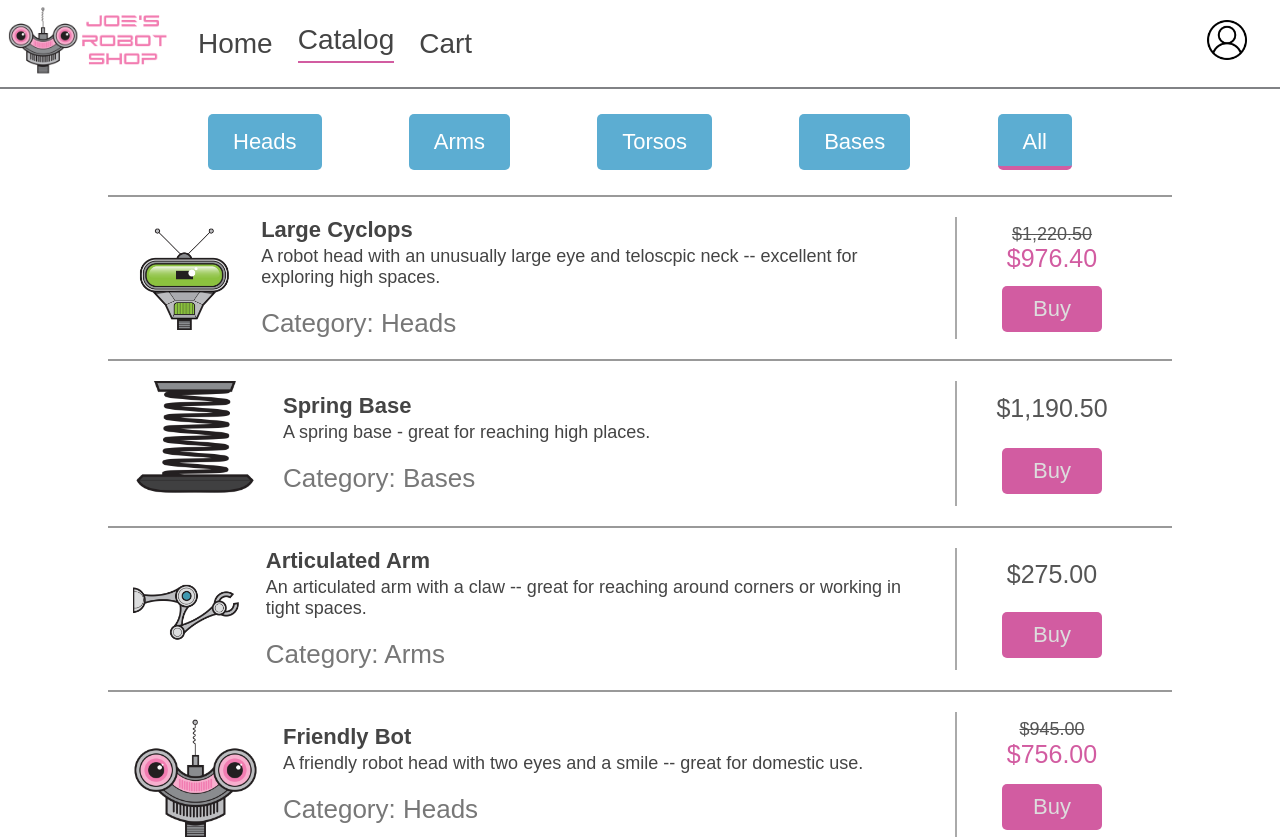
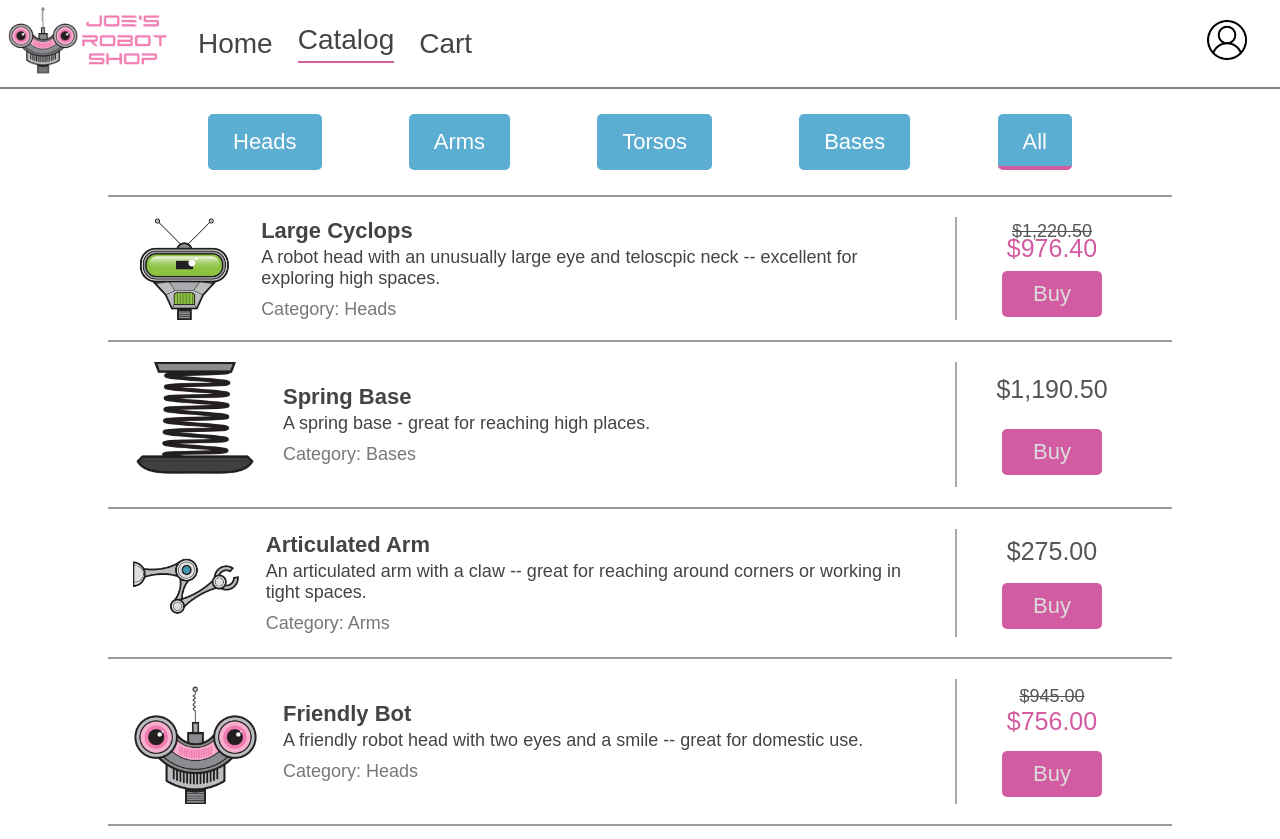
Before and after one commit to jmcooper/nextjs-joes-robot-shop, a Next.js app: page /catalog in a window 1280 px wide. Shown: the top 839 px of the page. Built offline with nearby package versions, Linux system fonts and the light colour scheme.

Commit message:
Add empty cart/register/sign-in pages. Fix font.

```diff
--- a/components/product-details/ProductDetails.module.scss
+++ b/components/product-details/ProductDetails.module.scss
@@ -23,7 +23,8 @@
   }
 
   .category {
-    margin-top: 20px;
+    font-size: 18px;
+    margin-top: 10px;
     color: #777;
   }
 }
--- a/components/site-header/user-sign-in/UserSignIn.js
+++ b/components/site-header/user-sign-in/UserSignIn.js
@@ -31,8 +31,8 @@ export default function UserSignIn() {
     </div>
   ) : (
     <>
-      <ActiveLink href='user/sign-in'>Sign In</ActiveLink>
-      <ActiveLink href='user/register' className='cta'>
+      <ActiveLink href='/sign-in'>Sign In</ActiveLink>
+      <ActiveLink href='/register' className='cta'>
         Register
       </ActiveLink>
     </>
--- /dev/null
+++ b/pages/cart/index.js
@@ -0,0 +1,3 @@
+export default function Cart() {
+  return <h1>Cart</h1>;
+}
--- /dev/null
+++ b/pages/register/index.js
@@ -0,0 +1,3 @@
+export default function Register() {
+  return <h1>Register</h1>;
+}
--- /dev/null
+++ b/pages/sign-in/index.js
@@ -0,0 +1,3 @@
+export default function SignIn() {
+  return <h1>Sign In</h1>;
+}
```
